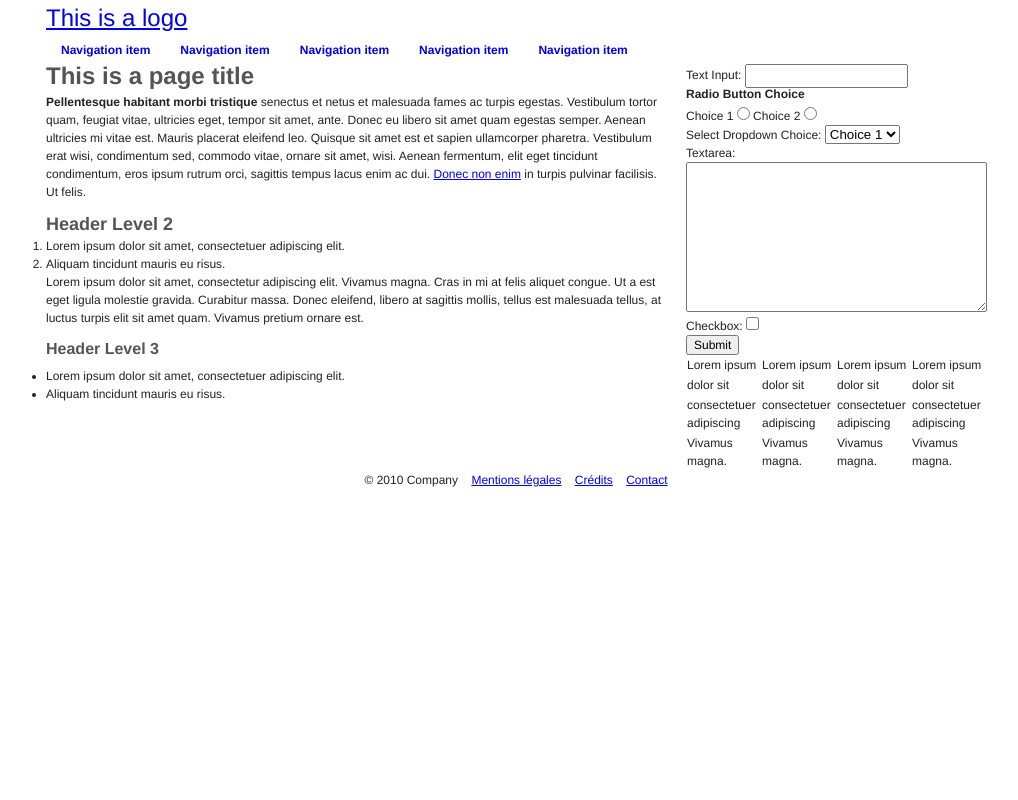
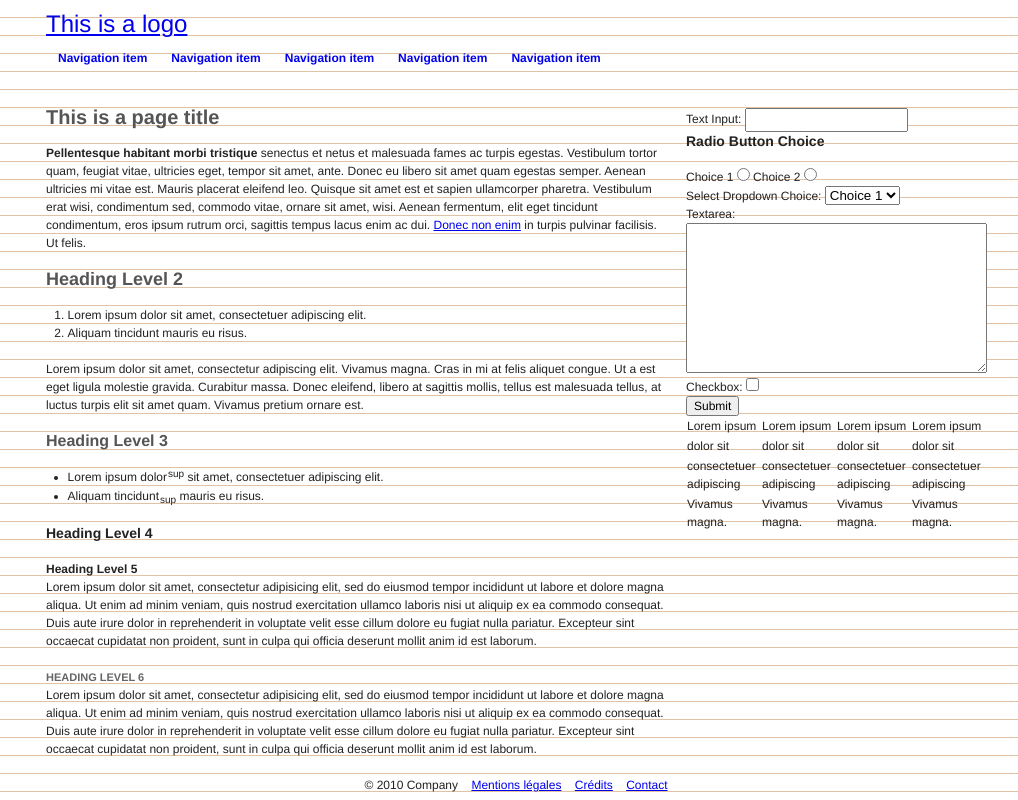
Before and after one commit to kioueste/Project-Starter, a PHP site: page /www/ in a window 1280 px wide. Shown: the whole page, without its empty margins (124-1142 px from the left). Run offline with PHP 8.4, Linux system fonts and the light colour scheme; some libraries are stand-ins or nearby versions.

Commit message:
Renamed app.css to pages.css to be more consistent with the other filenames CSS Vertical-rhythm More examples in index.html

```diff
--- a/www/index.html
+++ b/www/index.html
@@ -23,7 +23,7 @@
     <!--[if lte IE 7]>
         <link rel="stylesheet" href="static/css/ie.css" type="text/css" media="screen" />
     <![endif]-->
-    <link rel="stylesheet" href="static/css/app.css" type="text/css" media="screen" />
+    <link rel="stylesheet" href="static/css/pages.css" type="text/css" media="screen" />
 
     <script type="text/javascript">
         var _gaq = [['_setAccount', 'UA-XXXXX-X'], ['_trackPageview']];
@@ -57,7 +57,7 @@
 
             <p><strong>Pellentesque habitant morbi tristique</strong> senectus et netus et malesuada fames ac turpis egestas. Vestibulum tortor quam, feugiat vitae, ultricies eget, tempor sit amet, ante. Donec eu libero sit amet quam egestas semper. <em>Aenean ultricies mi vitae est.</em> Mauris placerat eleifend leo. Quisque sit amet est et sapien ullamcorper pharetra. Vestibulum erat wisi, condimentum sed, <code>commodo vitae</code>, ornare sit amet, wisi. Aenean fermentum, elit eget tincidunt condimentum, eros ipsum rutrum orci, sagittis tempus lacus enim ac dui. <a href="#">Donec non enim</a> in turpis pulvinar facilisis. Ut felis.</p>
 
-            <h2>Header Level 2</h2>
+            <h2>Heading Level 2</h2>
 
             <ol>
                <li>Lorem ipsum dolor sit amet, consectetuer adipiscing elit.</li>
@@ -66,12 +66,19 @@
 
             <blockquote><p>Lorem ipsum dolor sit amet, consectetur adipiscing elit. Vivamus magna. Cras in mi at felis aliquet congue. Ut a est eget ligula molestie gravida. Curabitur massa. Donec eleifend, libero at sagittis mollis, tellus est malesuada tellus, at luctus turpis elit sit amet quam. Vivamus pretium ornare est.</p></blockquote>
 
-            <h3>Header Level 3</h3>
+            <h3>Heading Level 3</h3>
 
             <ul>
-               <li>Lorem ipsum dolor sit amet, consectetuer adipiscing elit.</li>
-               <li>Aliquam tincidunt mauris eu risus.</li>
+               <li>Lorem ipsum dolor<sup>sup</sup> sit amet, consectetuer adipiscing elit.</li>
+               <li>Aliquam tincidunt<sub>sup</sub> mauris eu risus.</li>
             </ul>
+
+            <h4>Heading Level 4</h4>
+            <h5>Heading Level 5</h5>
+            <p>Lorem ipsum dolor sit amet, consectetur adipisicing elit, sed do eiusmod tempor incididunt ut labore et dolore magna aliqua. Ut enim ad minim veniam, quis nostrud exercitation ullamco laboris nisi ut aliquip ex ea commodo consequat. Duis aute irure dolor in reprehenderit in voluptate velit esse cillum dolore eu fugiat nulla pariatur. Excepteur sint occaecat cupidatat non proident, sunt in culpa qui officia deserunt mollit anim id est laborum.</p>
+
+            <h6>Heading Level 6</h6>
+            <p>Lorem ipsum dolor sit amet, consectetur adipisicing elit, sed do eiusmod tempor incididunt ut labore et dolore magna aliqua. Ut enim ad minim veniam, quis nostrud exercitation ullamco laboris nisi ut aliquip ex ea commodo consequat. Duis aute irure dolor in reprehenderit in voluptate velit esse cillum dolore eu fugiat nulla pariatur. Excepteur sint occaecat cupidatat non proident, sunt in culpa qui officia deserunt mollit anim id est laborum.</p>
         </div><!--  #content  -->
 
         <div class="sideContent grid_4">
--- a/www/static/css/ie.css
+++ b/www/static/css/ie.css
@@ -8,7 +8,7 @@ sup {vertical-align:text-top; }
 sub {vertical-align:text-bottom; }
 html>body p code {*white-space:normal; }
 hr {margin:-8px auto 11px; }
- ul { list-style: disc outside; margin-left: 1.5em; } /* IE can't handle :before and :after */
+ ul { list-style: disc outside; margin-left: 1.8em; } /* IE can't handle :before and :after */
  ul li { text-indent: 0; margin-left: 0; }
  legend { margin-bottom: 1.6em; } /* IE form margin bug */
 sup, sub { font-size: 100%; } /* IE superscript & subscript bug */
--- a/www/static/css/layout.css
+++ b/www/static/css/layout.css
@@ -6,15 +6,18 @@
 /* = =Header = */
 /* =========== */
 .head {
-
+    padding-top: 1em;
+    height: 8em;
 }
     #logo {
         font-size: 2em;
+        line-height: 1;
     }
 
     .navLinks {
         list-style-type: none;
         margin: 0;
+        overflow: hidden;
         padding: 0;
     }
         .navLinks li {
@@ -26,7 +29,7 @@
         .navLinks a {
             display: inline;
             float: left;
-            padding: 5px 15px;
+            padding: 1em;
             text-decoration: none;
             font-weight: bold;
         }
--- a/www/static/css/typo.css
+++ b/www/static/css/typo.css
@@ -3,10 +3,11 @@
 /* ================================================== */
 
 body {
-    font: 12px/1.5 'Helvetica Neue', Arial, Helvetica, sans-serif;
+    font: 12px/1.5em 'Helvetica Neue', Arial, Helvetica, sans-serif;
     color: #222;
     text-shadow:rgba(0,0,0,0.01) 0 0 0;
     -webkit-text-size-adjust: none; /* Forbid mobile webkit to adjust text size */
+    background: url('../img/line-height.png');
 }
 
 /* Typo scaler */
@@ -81,16 +82,25 @@ h5, .h5 {
 h6 a, .h6 a,
 h6 a:hover, .h6 a:hover,
 h6, .h6 {
-    font: normal 13px/18px 'Helvetica Neue', Helvetica, Arial, sans-serif;
-    margin-bottom: .5em;
-    color: #222;
+    font: bold 11px/18px 'Helvetica Neue', Arial, Helvetica, sans-serif;
+    text-transform: uppercase;
+    color: #666;
     border: none;
     text-decoration: none;
 }
 
-/* Cool sup that doesn't mess with line height */
+/* Cool sup & sub that don't mess with line height */
 sup {
-    bottom: 0.33em;
+    bottom: 0.425em;
+    font-size: 10px !important;
+    font-weight: normal !important;
+    padding-left: 1px;
+    position: relative;
+    vertical-align: baseline;
+}
+
+sub {
+    bottom: -0.33em;
     font-size: 10px !important;
     font-weight: normal !important;
     padding-left: 1px;
@@ -101,6 +111,14 @@ sup {
 /* =================================================== */
 /* = Paragraphs, Definition Lists, (Un)Ordered Lists = */
 /* =================================================== */
-p {
-    margin-bottom: 1em;
+p, ul, ol, blockquote, pre {
+	margin-bottom: 1.5em;
 }
+
+ol,
+ul {
+    padding-left: 1.8em;
+}
+    ul ul {
+        list-style-type: circle;
+    }
```
Also changed, not shown: other parts of www/static/css/typo.css (+11 -11 lines), www/static/css/app.css (deleted, +0 -17 lines), www/static/css/pages.css (added, +13 -0 lines), www/static/img/line-height.png (added).
